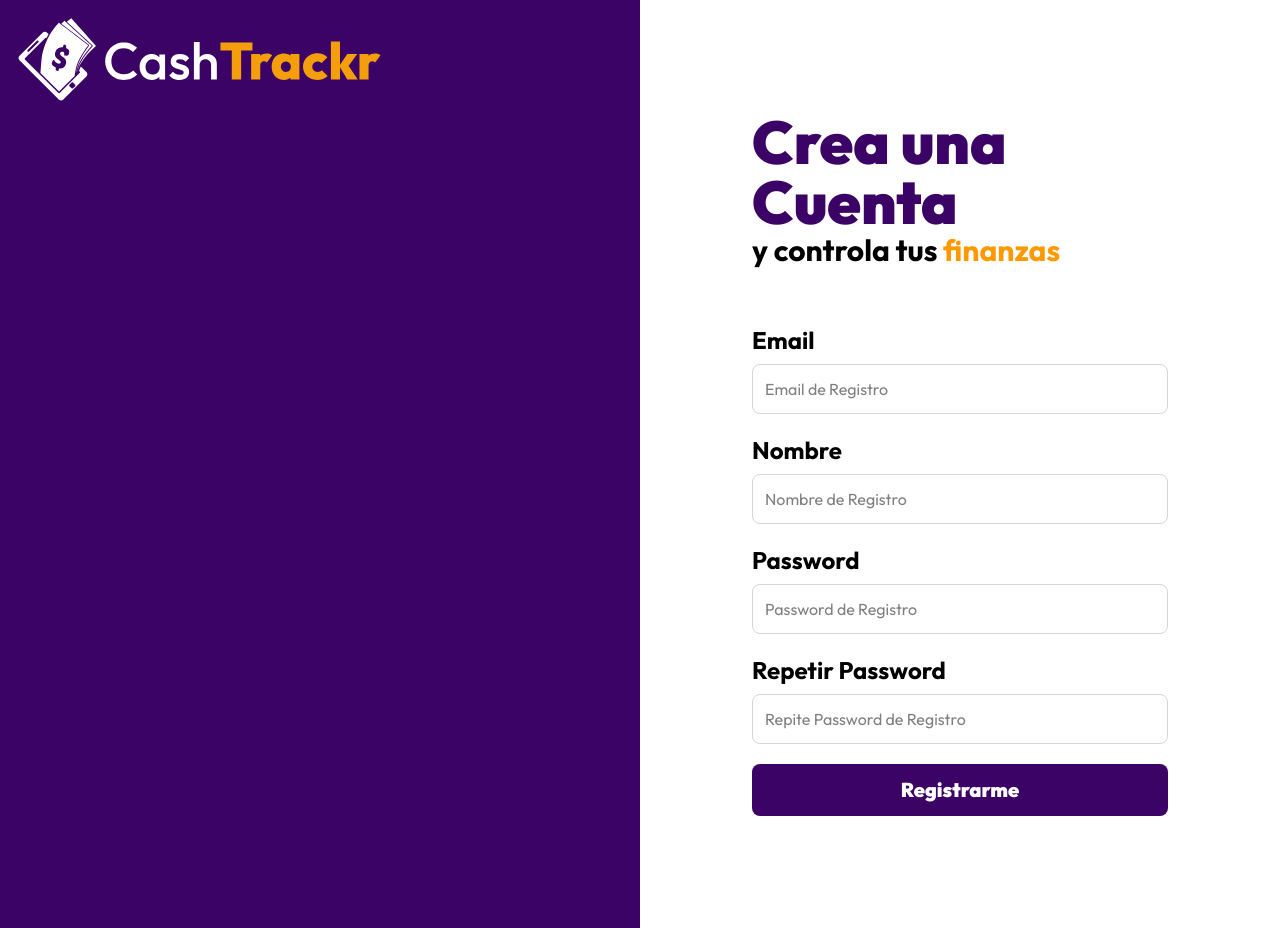
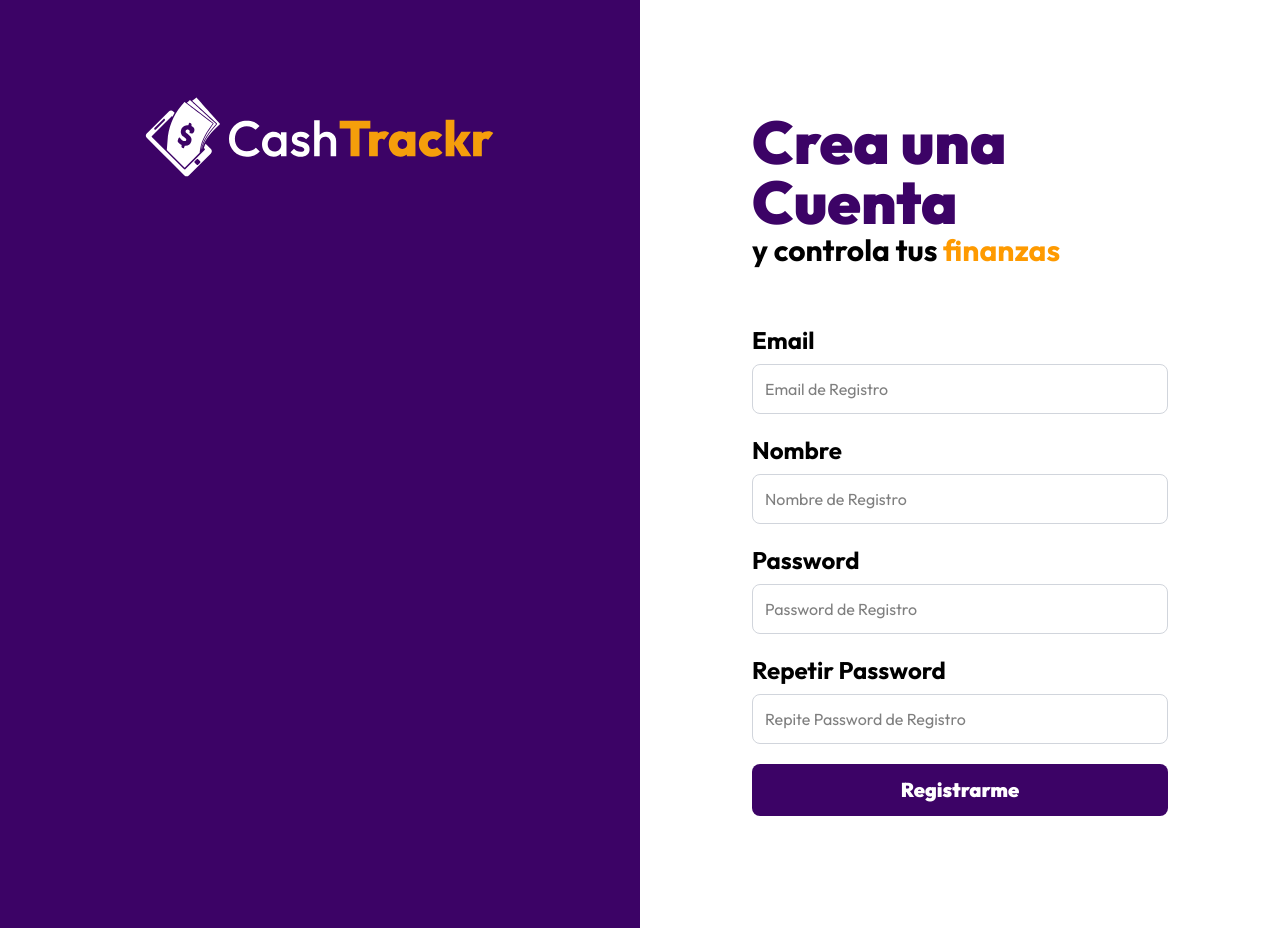
Before and after one commit to DanielMR-dev/CASHTRACKR, a Next.js app in the folder frontend/: page /auth/register in a window 1280 px wide. Built offline with nearby package versions, Linux system fonts and the light colour scheme.

Commit message:
298. El Componente de Image en Next.js

```diff
--- a/frontend/app/auth/layout.tsx
+++ b/frontend/app/auth/layout.tsx
@@ -8,8 +8,10 @@ export default function AuthLayout({
     return (
         <>
             <div className="lg:grid lg:grid-cols-2 lg:min-h-screen">
-                <div className="bg-purple-950">
-                    <Logo/>
+                <div className="bg-purple-950 flex justify-center">
+                    <div className="w-96 py-10 lg:py-20">
+                        <Logo/>
+                    </div>
                 </div>
                 <div className="p-10 lg:p-28">
                     <div className="max-w-3xl mx-auto">
--- a/frontend/components/ui/Logo.tsx
+++ b/frontend/components/ui/Logo.tsx
@@ -2,8 +2,13 @@ import Image from "next/image"
 
 export default function Logo() {
     return (
-        <div>
-            <Image src="/logo.svg" alt="Logo CashTrackr" width={400} height={100} />
-        </div>
+        <Image
+            src="/logo.svg"
+            alt="Logo CashTrackr"
+            width={0}
+            height={0}
+            className="w-full"
+            priority
+        />
     )
 }
```
